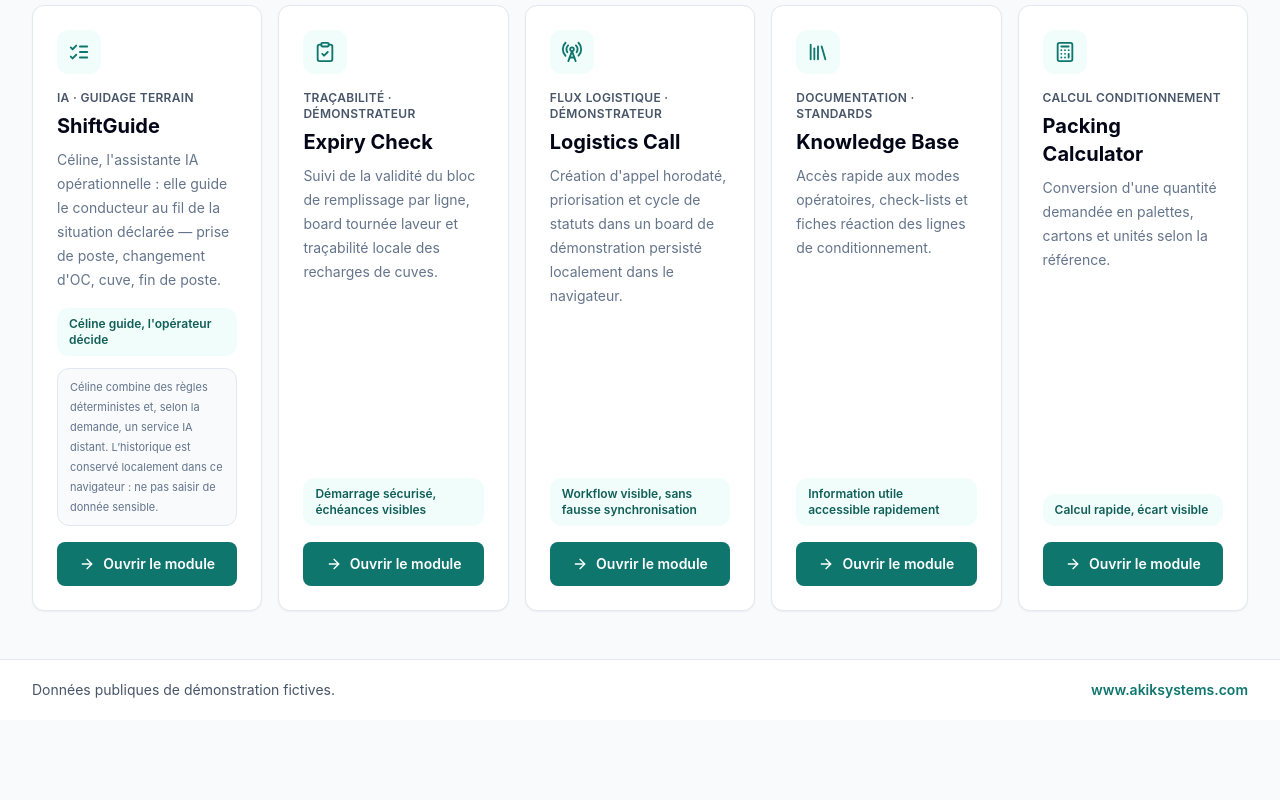
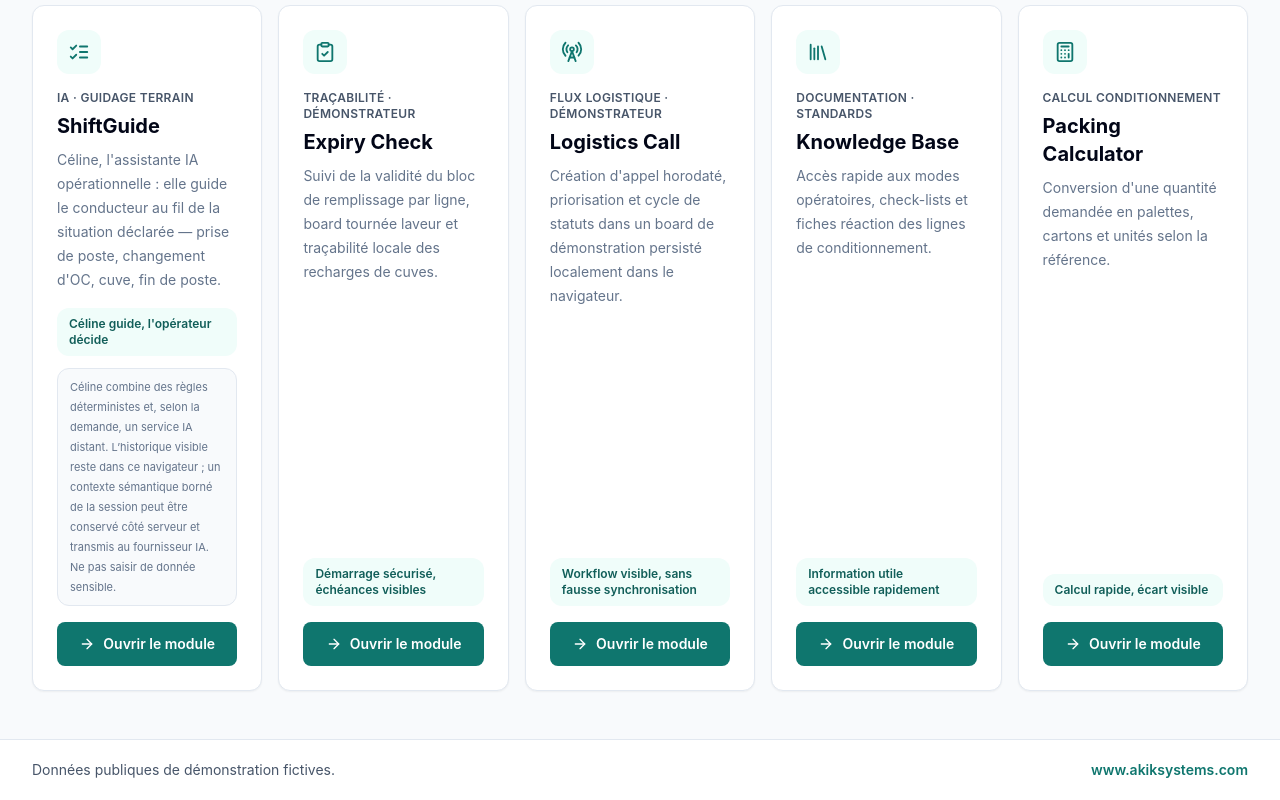
Before and after one commit to AmineAKIK/protocap, a React (Vite) app: page / in a window 1280 px wide. Shown: the part 1044-1844 px from the top of the page. Before the commit the page ends 1764 px from the top, so only its background shows below. Built offline with nearby package versions, Linux system fonts and the light colour scheme.

Commit message:
fix: clarify Celine session data boundary

```diff
--- a/src/pages/HomePage.tsx
+++ b/src/pages/HomePage.tsx
@@ -11,7 +11,7 @@ const modules = [
     icon: ListChecks,
     tag: 'IA · Guidage terrain',
     highlight: "Céline guide, l'opérateur décide",
-    aiDisclosure: "Céline combine des règles déterministes et, selon la demande, un service IA distant. L’historique est conservé localement dans ce navigateur : ne pas saisir de donnée sensible."
+    aiDisclosure: "Céline combine des règles déterministes et, selon la demande, un service IA distant. L’historique visible reste dans ce navigateur ; un contexte sémantique borné de la session peut être conservé côté serveur et transmis au fournisseur IA. Ne pas saisir de donnée sensible."
   },
   {
     title: 'Expiry Check',
```
